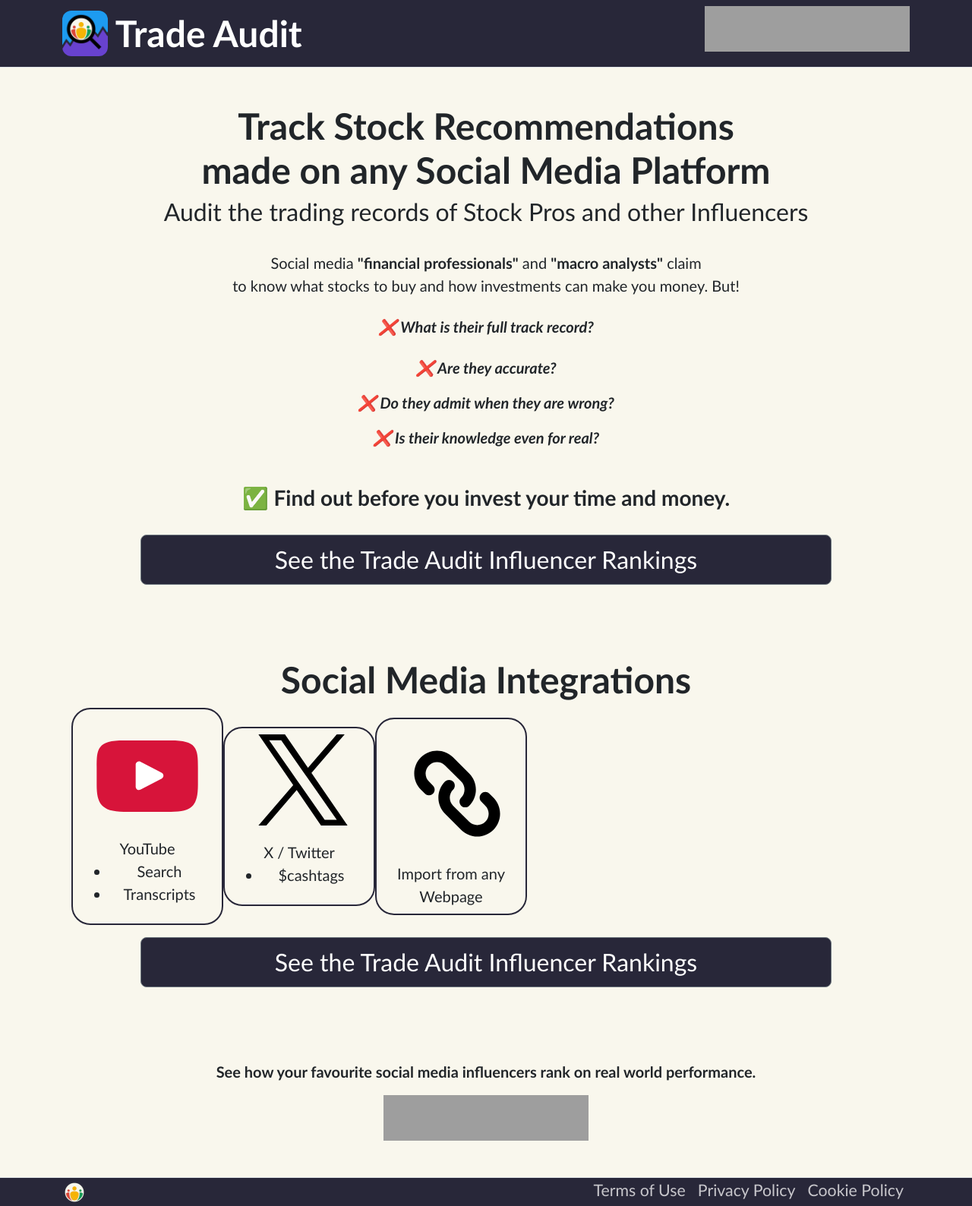
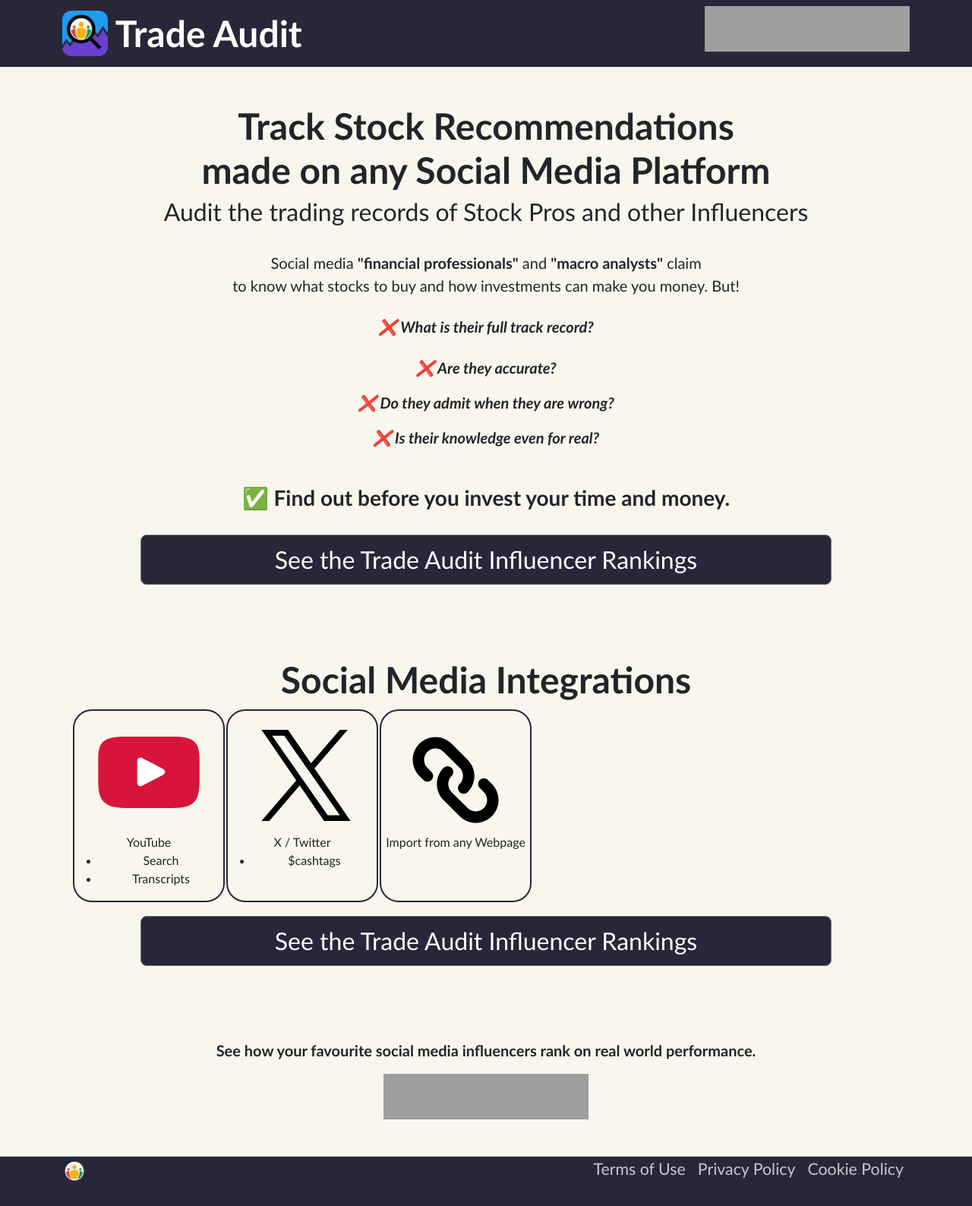
Before and after one commit to stevenrskelton/tradeaudit.app, a Jekyll site: the page built from index.html, in a window 1280 px wide. Shown: the whole page at 76% size. Built offline with Jekyll 4.4.1, drawn with Linux system fonts in a browser that asks for light colours; after the commit the page ends 1560 px from its top, so only the background shows below that; grey boxes are pictures that could not be loaded.

Commit message:
integrations

```diff
--- a/_includes/integrations.html
+++ b/_includes/integrations.html
@@ -5,13 +5,13 @@
 <div class="mt-5 text-center">
     <h2 class="display-5 fw-bold ">Social Media Integrations</h2>
 
-    <table>
+    <table style="border-collapse: separate;">
         <tr>
             <td
-                style="width: 200px;border-radius: 25px;border: 2px solid #282739;"
-                class="btn btn-lg {{ active_youtube }}"
+                style="width:200px;border-radius:25px;border:2px solid #282739;vertical-align:top;"
+                class="{{ active_youtube }}"
             >
-                <img src="/assets/influencer-youtube.svg" style="width:160px" alt="YouTube"><br>
+                <div style="height:160px"><img src="/assets/influencer-youtube.svg" style="width:160px;" alt="YouTube"></div>
                 YouTube<br>
                 <ul>
                     <li>Search</li>
@@ -19,20 +19,20 @@
                 </ul>
             </td>
             <td
-                style="width: 200px;border-radius: 25px;border: 2px solid #282739;"
-                class="btn btn-lg {{ active_x }}"
+                style="width:200px;border-radius:25px;border:2px solid #282739;vertical-align:top;"
+                class="{{ active_x }}"
             >
-                <img src="/assets/influencer-x.svg" style="width:120px;margin-bottom:20px;margin-left:10px" alt="X"><br>
+                <div style="height:160px"><img src="/assets/influencer-x.svg" style="width:120px;margin-bottom:20px;margin-left:10px;margin-top:24px;" alt="X"></div>
                 X / Twitter
                 <ul>
                     <li>$cashtags</li>
                 </ul>
             </td>
             <td
-                style="width: 200px;border-radius: 25px;border: 2px solid #282739;"
-                class="btn btn-lg {{ active_web }}"
+                style="width:200px;border-radius:25px;border:2px solid #282739;vertical-align:top;"
+                class="{{ active_web }}"
             >
-                <img src="/assets/influencer-web.svg" style="width:180px" alt="Webpages"><br>
+                <div style="height:160px"><img src="/assets/influencer-web.svg" style="width:180px;" alt="Webpages"></div>
                 Import from any Webpage
             </td>
         </tr>
```
